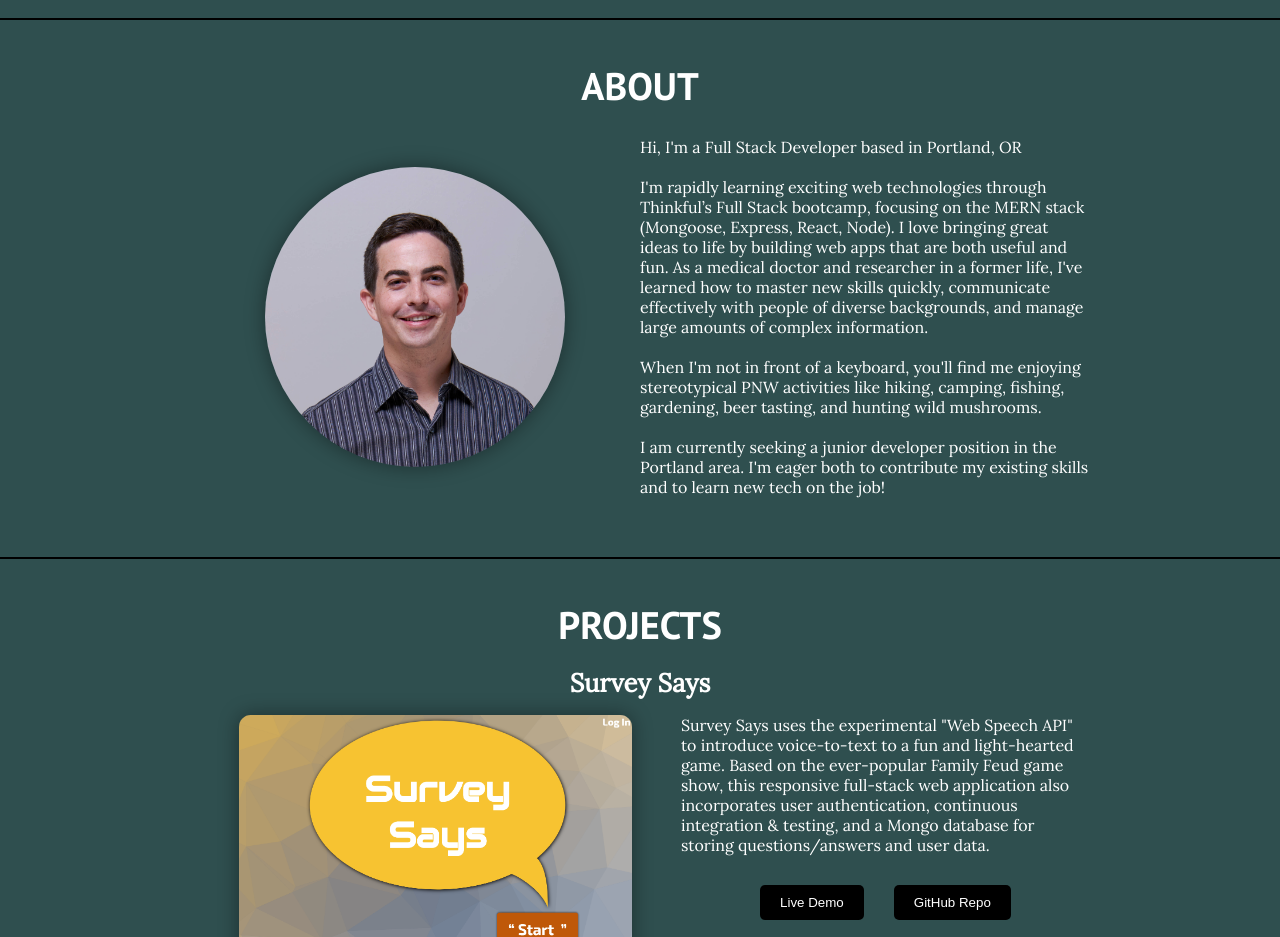
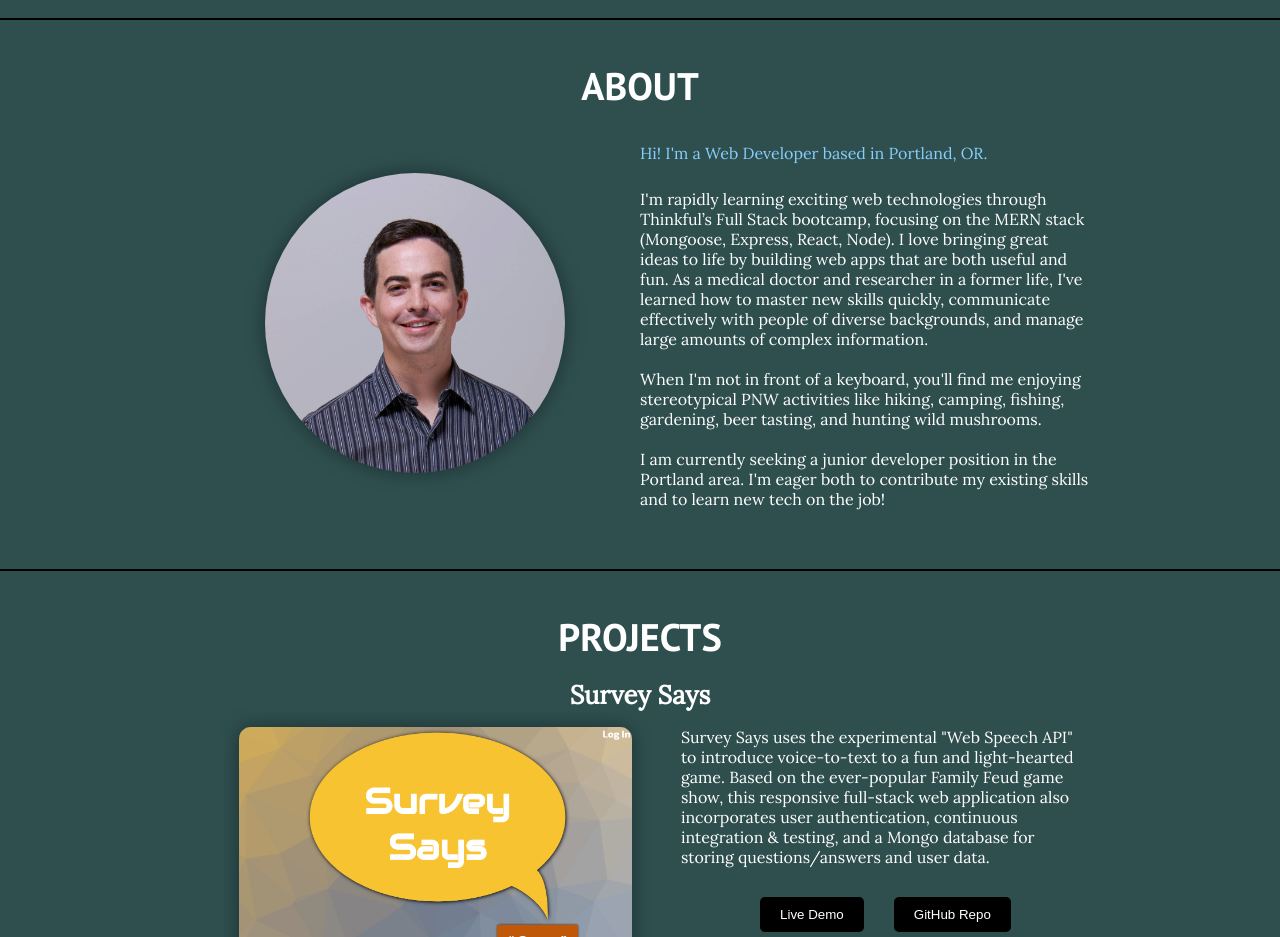
Before and after one commit to fastlain/portfolio, a React (Create React App) app: page / in a window 1280 px wide. Shown: the part 780-1717 px from the top of the page. Built offline with nearby package versions, Linux system fonts and the light colour scheme.

Commit message:
Separate tagline from paragraphs

```diff
--- a/src/About.js
+++ b/src/About.js
@@ -15,6 +15,7 @@ class About extends Component {
                         <img className={styles.headshot} src={data.headshot} alt="Michael Allain headshot"/>
                     </div>
                     <div className={styles.flexCol}>
+                        <p className={styles.tagLine}>{data.tagline}</p>
                         {paragraphs}
                     </div>
                 </div>
--- a/src/About.module.css
+++ b/src/About.module.css
@@ -27,6 +27,10 @@
     margin: 0 auto;
 }
 
+.tagLine {
+    color: lightskyblue;
+}
+
 .para {
     width: 100%;
     max-width: 600px;
--- a/src/data/aboutdata.js
+++ b/src/data/aboutdata.js
@@ -1,8 +1,8 @@
 // This file contains about information to be imported by React components
 
 const aboutdata = {
+    tagline: "Hi! I'm a Web Developer based in Portland, OR.",
     description: [
-        "Hi, I'm a Full Stack Developer based in Portland, OR",
         "I'm rapidly learning exciting web technologies through Thinkful’s Full Stack bootcamp, focusing on the MERN stack (Mongoose, Express, React, Node). I love bringing great ideas to life by building web apps that are both useful and fun. As a medical doctor and researcher in a former life, I've learned how to master new skills quickly, communicate effectively with people of diverse backgrounds, and manage large amounts of complex information.",
         "When I'm not in front of a keyboard, you'll find me enjoying stereotypical PNW activities like hiking, camping, fishing, gardening, beer tasting, and hunting wild mushrooms.",
         "I am currently seeking a junior developer position in the Portland area. I'm eager both to contribute my existing skills and to learn new tech on the job!"
```
